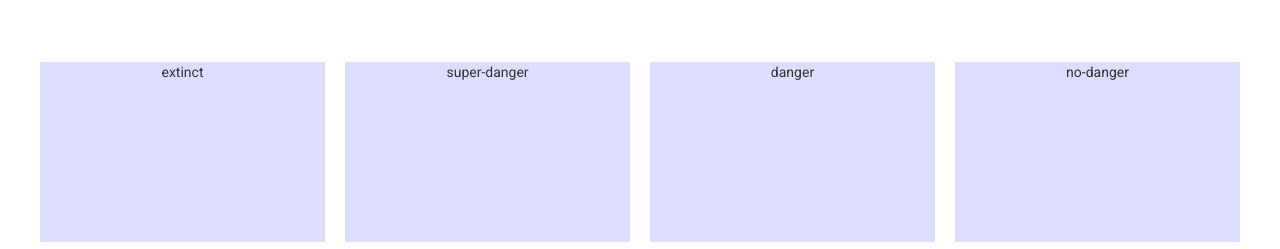
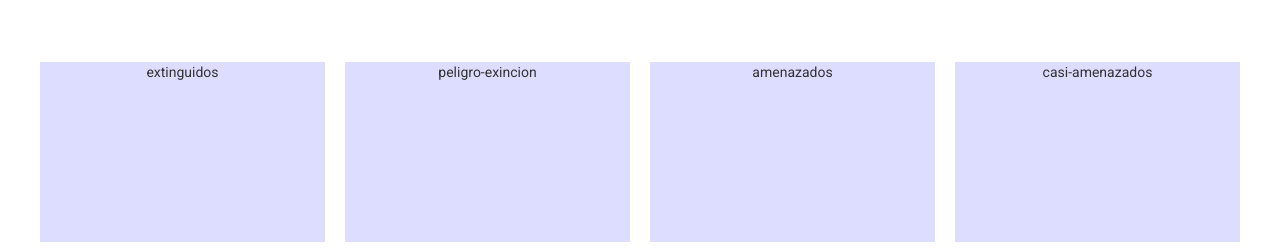
Before and after one commit to meegido/animals-extinction-game, a plain HTML site: page index.html in a window 1280 px wide. Shown: the part 554-803 px from the top of the page. Drawn offline with nearby package versions, Linux system fonts and the light colour scheme; files that its build step writes are made by us from their sources.

Commit message:
status updated

```diff
--- a/js/animals.js
+++ b/js/animals.js
@@ -1,14 +1,14 @@
 var animals = [
-  { name: "lince", extintionStatus: "danger"  },
-  { name: "lemur", extintionStatus: "danger" },
-  { name: "gorrion", extintionStatus: "no-danger" },
-  { name: "rinoceronte", extintionStatus: "extinct" },
-  { name: "mono", extintionStatus: "super-danger" },
-  { name: "elefante", extintionStatus: "super-danger" },
-  { name: "tortuga", extintionStatus: "no-danger" },
-  { name: "dinosaurio", extintionStatus: "extinct" },
-  { name: "hormiga", extintionStatus: "no-danger" },
-  { name: "orangutan", extintionStatus: "danger" },
-  { name: "libelula", extintionStatus: "extinct" },
-  { name: "aveja", extintionStatus: "super-danger" }
+  { name: "lince", extintionStatus: "amenazados", image: "./lince-AM.png"  },
+  { name: "lemur", extintionStatus: "amenazados" },
+  { name: "gorrion", extintionStatus: "casi-amenazados" },
+  { name: "rinoceronte", extintionStatus: "extinguidos" },
+  { name: "mono", extintionStatus: "peligro-extincion" },
+  { name: "elefante", extintionStatus: "peligro-extincion" },
+  { name: "tortuga", extintionStatus: "casi-amenazados" },
+  { name: "dinosaurio", extintionStatus: "extinguidos" },
+  { name: "hormiga", extintionStatus: "casi-amenazados" },
+  { name: "orangutan", extintionStatus: "amenazados" },
+  { name: "libelula", extintionStatus: "extinguidos" },
+  { name: "aveja", extintionStatus: "peligro-extincion" }
 ];
--- a/js/cards.js
+++ b/js/cards.js
@@ -1,6 +1,6 @@
 function Cards(animals, extinctionDrop, countCorrectCards) {
   this.animals = animals;
-  this.extinctionDrop = ["extinct", "super-danger", "danger", "no-danger"];
+  this.extinctionDrop = ["extinguidos", "peligro-exincion", "amenazados", "casi-amenazados"];
   this.countCorrectCards = countCorrectCards;
 }
 
--- a/scss/main.scss
+++ b/scss/main.scss
@@ -11,10 +11,7 @@
 }
 
 #score {
-
-    font-size: 56px;
-
-
+  font-size: 56px;
 }
 
 #cardPile {
```
Also changed, not shown: images/lince-AM.png (added), images/oso-panda-gigante-AM.png (added), images/rinho-AM.png (added), 1 other file.
